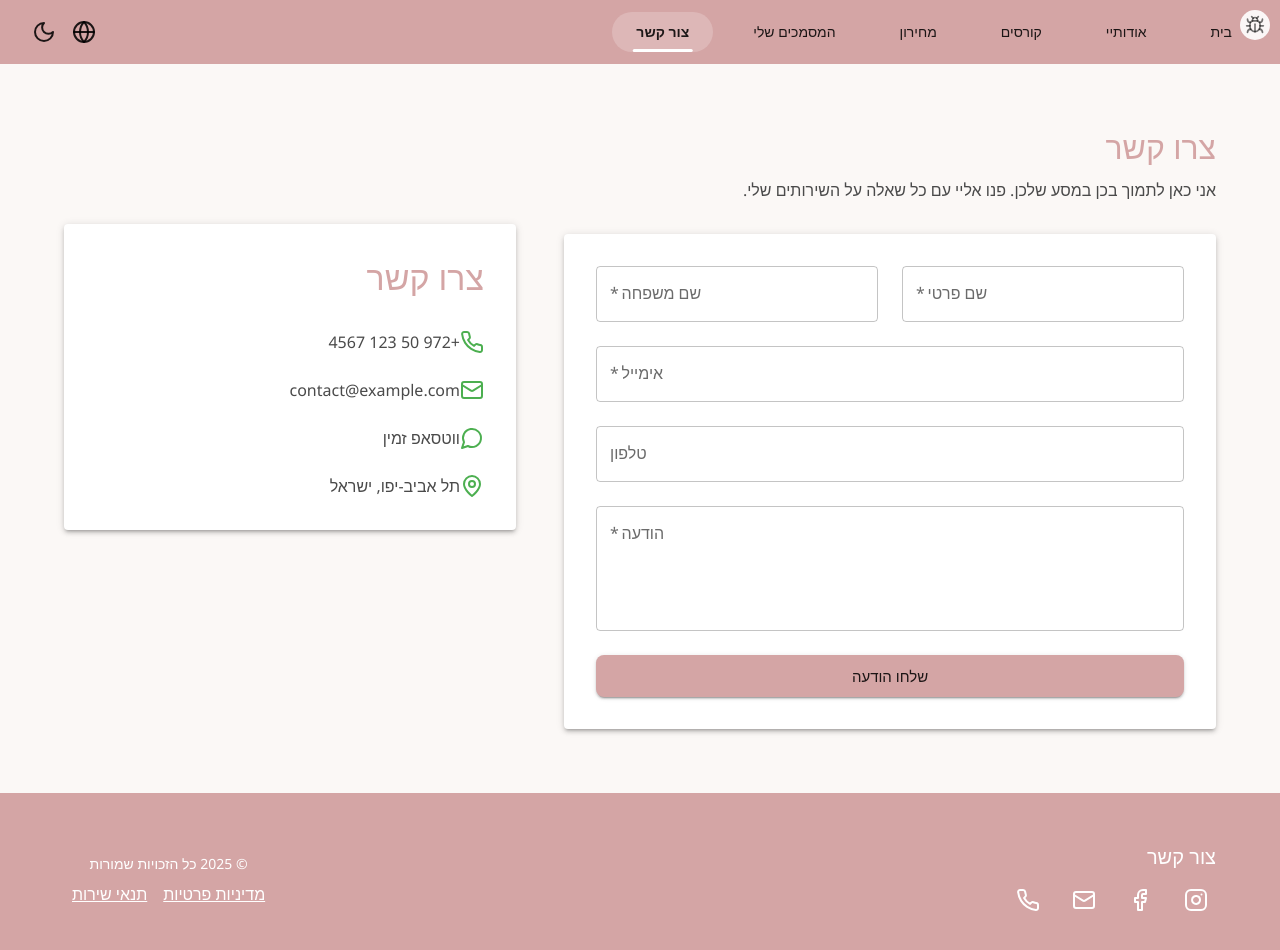
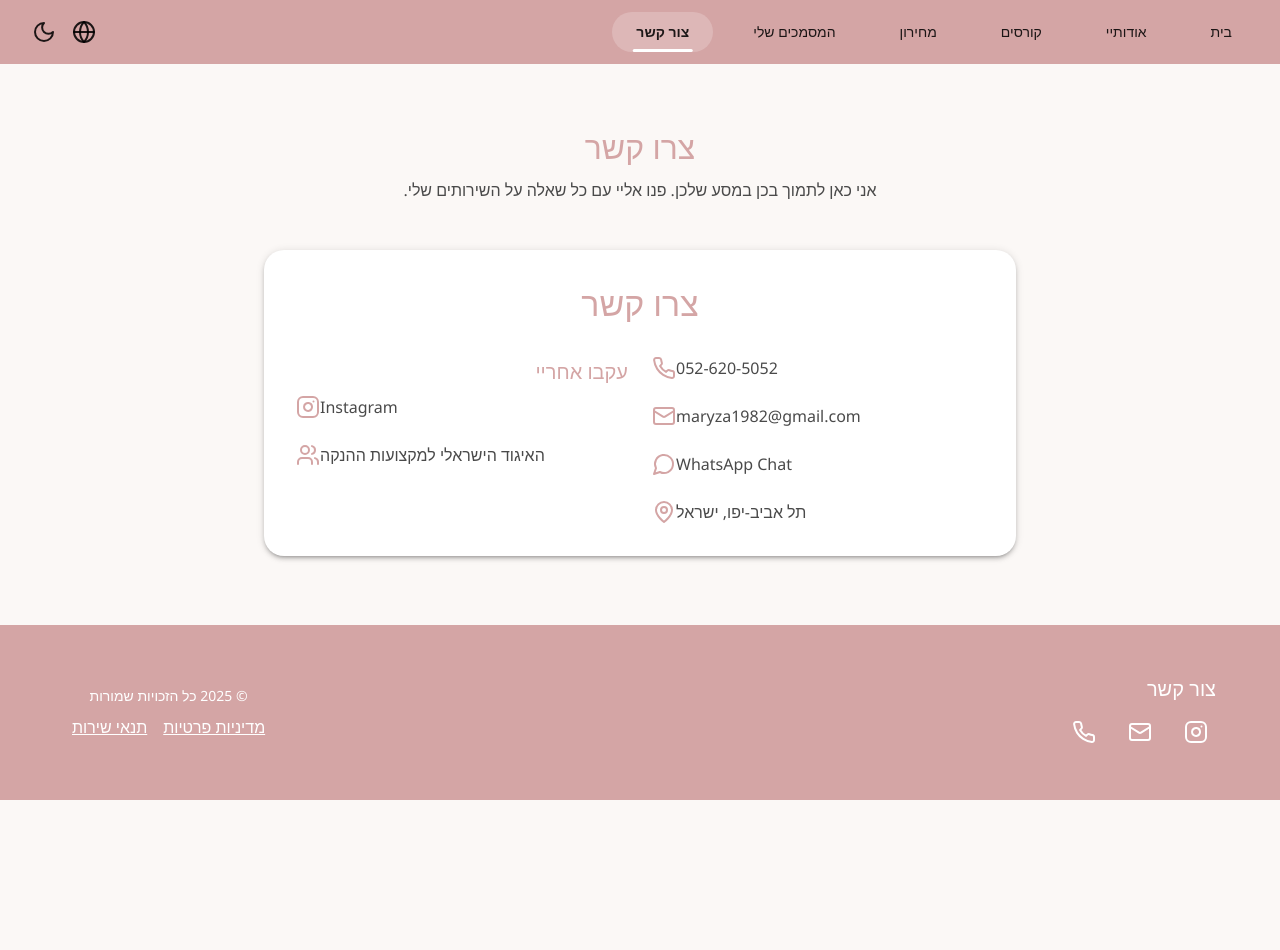
Before and after one commit to mostuf25563/hypnobirthing7, a React (Vite) app: page /contact in a window 1280 px wide. Shown: the top 950 px of the page. After the commit the page ends 800 px from the top, so only its background shows below. Built offline with nearby package versions, Linux system fonts and the light colour scheme.

Commit message:
Update contact page with new information

```diff
--- a/src/components/Debug/DebugTooltip.tsx
+++ b/src/components/Debug/DebugTooltip.tsx
@@ -47,6 +47,18 @@ export const DebugTooltip: React.FC<DebugTooltipProps> = ({ jsonPath, children }
 
 export const DebugToggle: React.FC = () => {
   const [debugMode, setDebugMode] = useState(globalDebugMode);
+  const [showButton, setShowButton] = useState(false);
+
+  useEffect(() => {
+    const checkUrl = () => {
+      setShowButton(window.location.hash.includes('#debug'));
+    };
+
+    checkUrl();
+    window.addEventListener('hashchange', checkUrl);
+
+    return () => window.removeEventListener('hashchange', checkUrl);
+  }, []);
 
   const toggleDebug = () => {
     globalDebugMode = !globalDebugMode;
@@ -67,6 +79,8 @@ export const DebugToggle: React.FC = () => {
       debugListeners.forEach(listener => listener(globalDebugMode));
     }
   }, []);
+
+  if (!showButton) return null;
 
   return (
     <Tooltip title="Toggle Debug Mode (Ctrl+D)" arrow>
--- a/src/components/Layout/Footer.tsx
+++ b/src/components/Layout/Footer.tsx
@@ -32,16 +32,13 @@ export const Footer: React.FC = () => {
               {t('navigation.contact')}
             </Typography>
             <Box sx={{ display: 'flex', gap: 2 }}>
-              <IconButton color="inherit" component={Link} href="https://instagram.com">
+              <IconButton color="inherit" component={Link} href="https://www.instagram.com/mariana.shaham/">
                 <Instagram />
               </IconButton>
-              <IconButton color="inherit" component={Link} href="https://facebook.com">
-                <Facebook />
-              </IconButton>
-              <IconButton color="inherit" component={Link} href="mailto:contact@example.com">
+              <IconButton color="inherit" component={Link} href="mailto:maryza1982@gmail.com">
                 <Mail />
               </IconButton>
-              <IconButton color="inherit" component={Link} href="tel:+1234567890">
+              <IconButton color="inherit" component={Link} href="tel:0526205052">
                 <Phone />
               </IconButton>
             </Box>
--- a/src/pages/Contact.tsx
+++ b/src/pages/Contact.tsx
@@ -1,148 +1,137 @@
 import React from 'react';
-import { Container, Typography, Box, Grid, TextField, Button, Paper, Link } from '@mui/material';
+import { Container, Typography, Box, Grid, Paper, Link } from '@mui/material';
 import { useTranslation } from 'react-i18next';
-import { Mail, Phone, MessageCircle, MapPin } from 'lucide-react';
+import { Mail, Phone, MessageCircle, MapPin, Instagram, Users } from 'lucide-react';
+import { DebugTooltip } from '../components/Debug/DebugTooltip';
 
 export const Contact = () => {
-  const { t } = useTranslation();
-
-  const handleSubmit = (event: React.FormEvent) => {
-    event.preventDefault();
-    // Handle form submission
-  };
+  const { t, i18n } = useTranslation();
+  const isRTL = i18n.language === 'he';
 
   return (
-    <Container maxWidth="lg" sx={{ py: 8 }}>
-      <Grid container spacing={6}>
-        {/* Contact Form */}
-        <Grid item xs={12} md={7}>
-          <Typography variant="h2" gutterBottom color="primary">
+    <Container maxWidth="lg" sx={{ py: 8 }} dir={isRTL ? 'rtl' : 'ltr'}>
+      <Grid container spacing={6} justifyContent="center">
+        <Grid item xs={12} md={8}>
+          <DebugTooltip jsonPath="contact.title (i18n)">
+            <Typography variant="h2" gutterBottom color="primary" textAlign="center">
               {t('contact.title')}
             </Typography>
-          <Typography variant="body1" paragraph>
+          </DebugTooltip>
+
+          <DebugTooltip jsonPath="contact.subtitle (i18n)">
+            <Typography variant="body1" paragraph textAlign="center" sx={{ mb: 6 }}>
               {t('contact.subtitle')}
             </Typography>
-          <Paper elevation={3} sx={{ p: 4, mt: 4 }}>
-            <form onSubmit={handleSubmit}>
+          </DebugTooltip>
+
+          <Paper elevation={3} sx={{ p: 4, borderRadius: '20px' }}>
+            <DebugTooltip jsonPath="contact.info.title (i18n)">
+              <Typography variant="h4" gutterBottom color="primary" textAlign="center" sx={{ mb: 4 }}>
+                {t('contact.info.title')}
+              </Typography>
+            </DebugTooltip>
+
             <Grid container spacing={3}>
               <Grid item xs={12} sm={6}>
-                  <TextField
-                    fullWidth
-                    label={t('contact.form.firstName')}
-                    required
-                    variant="outlined"
-                  />
-                </Grid>
-                <Grid item xs={12} sm={6}>
-                  <TextField
-                    fullWidth
-                    label={t('contact.form.lastName')}
-                    required
-                    variant="outlined"
-                  />
-                </Grid>
-                <Grid item xs={12}>
-                  <TextField
-                    fullWidth
-                    label={t('contact.form.email')}
-                    required
-                    type="email"
-                    variant="outlined"
-                  />
-                </Grid>
-                <Grid item xs={12}>
-                  <TextField
-                    fullWidth
-                    label={t('contact.form.phone')}
-                    variant="outlined"
-                  />
-                </Grid>
-                <Grid item xs={12}>
-                  <TextField
-                    fullWidth
-                    label={t('contact.form.message')}
-                    multiline
-                    rows={4}
-                    required
-                    variant="outlined"
-                  />
-                </Grid>
-                <Grid item xs={12}>
-                  <Button
-                    type="submit"
-                    variant="contained"
-                    color="primary"
-                    size="large"
-                    fullWidth
-                  >
-                    {t('contact.form.submit')}
-                  </Button>
-                </Grid>
-              </Grid>
-            </form>
-          </Paper>
-        </Grid>
-
-        {/* Contact Information */}
-        <Grid item xs={12} md={5}>
-          <Box sx={{ mt: { xs: 4, md: 12 } }}>
-            <Paper elevation={3} sx={{ p: 4 }}>
-              <Typography variant="h4" gutterBottom color="primary">
-                {t('contact.info.title')}
-              </Typography>
-
-              <Box sx={{ mt: 4 }}>
-                <Box sx={{ display: 'flex', alignItems: 'center', mb: 3 }}>
-                  <Phone size={24} color="#4CAF50" />
-                  <Box sx={{ ml: 2 }}>
+                <DebugTooltip jsonPath="contact info - phone (static)">
+                  <Box sx={{ display: 'flex', alignItems: 'center', mb: 3, flexDirection: isRTL ? 'row-reverse' : 'row' }}>
+                    <Phone size={24} color="#D4A5A5" />
+                    <Box sx={{ ml: isRTL ? 0 : 2, mr: isRTL ? 2 : 0 }}>
+                      <Link href="tel:0526205052" sx={{ textDecoration: 'none', color: 'inherit' }}>
                         <Typography variant="body1">
-                      {t('contact.info.phone')}
-                    </Typography>
-                  </Box>
-                </Box>
-
-                <Box sx={{ display: 'flex', alignItems: 'center', mb: 3 }}>
-                  <Mail size={24} color="#4CAF50" />
-                  <Box sx={{ ml: 2 }}>
-                    <Typography variant="body1">
-                      {t('contact.info.email')}
-                    </Typography>
-                  </Box>
-                </Box>
-
-                <Box sx={{ display: 'flex', alignItems: 'center', mb: 3 }}>
-                  <MessageCircle size={24} color="#4CAF50" />
-                  <Box sx={{ ml: 2 }}>
-                    <Link
-                      href={t('contact.info.whatsappLink')}
-                      target="_blank"
-                      rel="noopener noreferrer"
-                      sx={{
-                        textDecoration: 'none',
-                        color: 'inherit',
-                        '&:hover': {
-                          color: 'primary.main'
-                        }
-                      }}
-                    >
-                      <Typography variant="body1">
-                        {t('contact.info.whatsapp')}
+                          052-620-5052
                         </Typography>
                       </Link>
                     </Box>
                   </Box>
+                </DebugTooltip>
 
-                <Box sx={{ display: 'flex', alignItems: 'center' }}>
-                  <MapPin size={24} color="#4CAF50" />
-                  <Box sx={{ ml: 2 }}>
+                <DebugTooltip jsonPath="contact info - email (static)">
+                  <Box sx={{ display: 'flex', alignItems: 'center', mb: 3, flexDirection: isRTL ? 'row-reverse' : 'row' }}>
+                    <Mail size={24} color="#D4A5A5" />
+                    <Box sx={{ ml: isRTL ? 0 : 2, mr: isRTL ? 2 : 0 }}>
+                      <Link href="mailto:maryza1982@gmail.com" sx={{ textDecoration: 'none', color: 'inherit' }}>
+                        <Typography variant="body1">
+                          maryza1982@gmail.com
+                        </Typography>
+                      </Link>
+                    </Box>
+                  </Box>
+                </DebugTooltip>
+
+                <DebugTooltip jsonPath="contact info - whatsapp (static)">
+                  <Box sx={{ display: 'flex', alignItems: 'center', mb: 3, flexDirection: isRTL ? 'row-reverse' : 'row' }}>
+                    <MessageCircle size={24} color="#D4A5A5" />
+                    <Box sx={{ ml: isRTL ? 0 : 2, mr: isRTL ? 2 : 0 }}>
+                      <Link
+                        href="https://chatwith.io/s/mariana-shaham"
+                        target="_blank"
+                        rel="noopener noreferrer"
+                        sx={{ textDecoration: 'none', color: 'inherit' }}
+                      >
+                        <Typography variant="body1">
+                          WhatsApp Chat
+                        </Typography>
+                      </Link>
+                    </Box>
+                  </Box>
+                </DebugTooltip>
+
+                <DebugTooltip jsonPath="contact.info.location (i18n)">
+                  <Box sx={{ display: 'flex', alignItems: 'center', flexDirection: isRTL ? 'row-reverse' : 'row' }}>
+                    <MapPin size={24} color="#D4A5A5" />
+                    <Box sx={{ ml: isRTL ? 0 : 2, mr: isRTL ? 2 : 0 }}>
                       <Typography variant="body1">
                         {t('contact.info.location')}
                       </Typography>
                     </Box>
                   </Box>
+                </DebugTooltip>
+              </Grid>
+
+              <Grid item xs={12} sm={6}>
+                <Typography variant="h6" gutterBottom color="primary" textAlign={isRTL ? 'right' : 'left'}>
+                  עקבו אחריי
+                </Typography>
+
+                <DebugTooltip jsonPath="social links - instagram (static)">
+                  <Box sx={{ display: 'flex', alignItems: 'center', mb: 3, flexDirection: isRTL ? 'row-reverse' : 'row' }}>
+                    <Instagram size={24} color="#D4A5A5" />
+                    <Box sx={{ ml: isRTL ? 0 : 2, mr: isRTL ? 2 : 0 }}>
+                      <Link
+                        href="https://www.instagram.com/mariana.shaham/"
+                        target="_blank"
+                        rel="noopener noreferrer"
+                        sx={{ textDecoration: 'none', color: 'inherit' }}
+                      >
+                        <Typography variant="body1">
+                          Instagram
+                        </Typography>
+                      </Link>
                     </Box>
+                  </Box>
+                </DebugTooltip>
+
+                <DebugTooltip jsonPath="social links - professional association (static)">
+                  <Box sx={{ display: 'flex', alignItems: 'center', flexDirection: isRTL ? 'row-reverse' : 'row' }}>
+                    <Users size={24} color="#D4A5A5" />
+                    <Box sx={{ ml: isRTL ? 0 : 2, mr: isRTL ? 2 : 0 }}>
+                      <Link
+                        href="https://ialp.org.il/counselors/%D7%9E%D7%90%D7%A8%D7%99%D7%90%D7%A0%D7%94-%D7%A9%D7%97%D7%9D/"
+                        target="_blank"
+                        rel="noopener noreferrer"
+                        sx={{ textDecoration: 'none', color: 'inherit' }}
+                      >
+                        <Typography variant="body1">
+                          האיגוד הישראלי למקצועות ההנקה
+                        </Typography>
+                      </Link>
+                    </Box>
+                  </Box>
+                </DebugTooltip>
+              </Grid>
+            </Grid>
           </Paper>
-          </Box>
         </Grid>
       </Grid>
     </Container>
```
Lines whose indentation alone changed are shown as unchanged.
